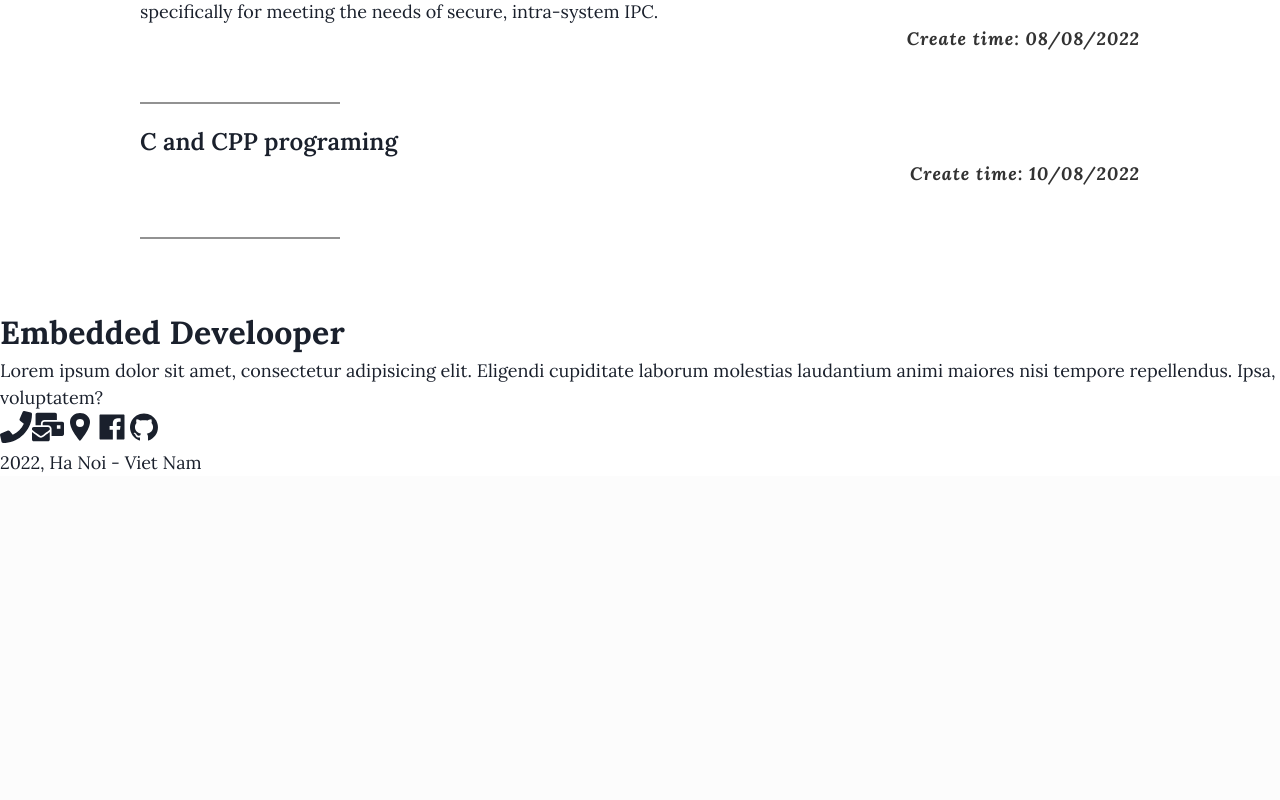
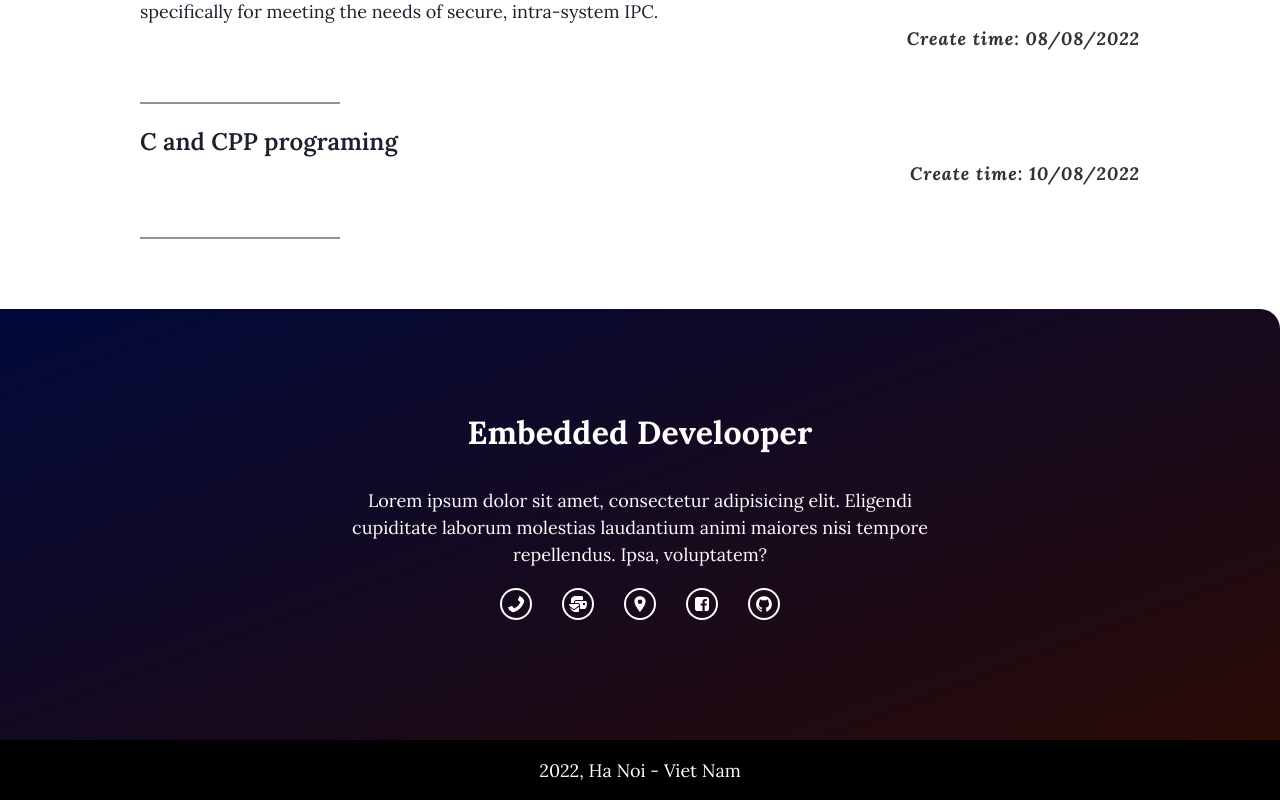
Before and after one commit to TGLuong/tgluong.github.io, a Next.js app: page / in a window 1280 px wide. Shown: the part 851-1651 px from the top of the page. Before the commit the page ends 1327 px from the top, so only its background shows below. Built offline with nearby package versions, Linux system fonts and the light colour scheme.

Commit message:
fix: change footer deisgn

```diff
--- a/src/styles/scss/layout/footer.module.scss
+++ b/src/styles/scss/layout/footer.module.scss
@@ -1,64 +1,49 @@
-.container {
+@import '../colors';
 
-  .top {
-    height: 70px;
-    background-color: #2C3333;
-    display: flex;
-    justify-content: center;
-    align-items: center;
+.root {
+  background-image: linear-gradient(to bottom right, #01093a, #2c0b02);
+  border-radius: 0px 20px 0px 0px;
+  display: flex;
+  flex-direction: column;
+  align-items: center;
 
-    h1 {
-      color: #ffffff;
-      font-weight: 600;
-      text-transform: uppercase;
-      font-size: 23px;
+  p {
+    color: $light-text-color;
+    text-align: center;
+  }
+
+  h1 {
+    color: $light-text-color;
+    padding-bottom: 30px;
+    text-align: center;
+  }
+
+  .container {
+    width: 1000px;
+    padding: 100px 200px;
+
+    .icons {
+      padding: 20px 0px;
+      display: flex;
+      justify-content: center;
+      align-items: center;
+
+      svg {
+        margin: 0px 15px;
+        border: 2px solid white;
+        color: white;
+        padding: 5px;
+        border-radius: 50%;
+      }
     }
   }
 
-  .middle {
-    height: 400px;
+  .bottom {
+    height: 60px;
+    width: 100%;
+    background-color: black;
     display: flex;
-
-    .left {
-      width: 400px;
-    }
-
-    .right {
-      width: calc(100% - 400px);
-      background-color: #777777;
-      padding: 20px 20px;
-
-      div {
-        font-size: 18px;
-        font-weight: 400;
-        color: #fff;;
-        display: flex;
-        align-items: center;
-        height: 35px;
-
-        p {
-          padding-left: 5px;
-
-          a {
-            &:hover {
-              text-decoration: underline;
-            }
-          }
-        }
-      }
-
-    }
-  }
-
-  .down {
-    height: 50px;
-    background-color: #D9D9D9;
-    display: flex;
+    align-items: center;
     justify-content: center;
-    align-items: center;
-
-    h1 {
-      font-weight: 600;
-    }
   }
 }
```
